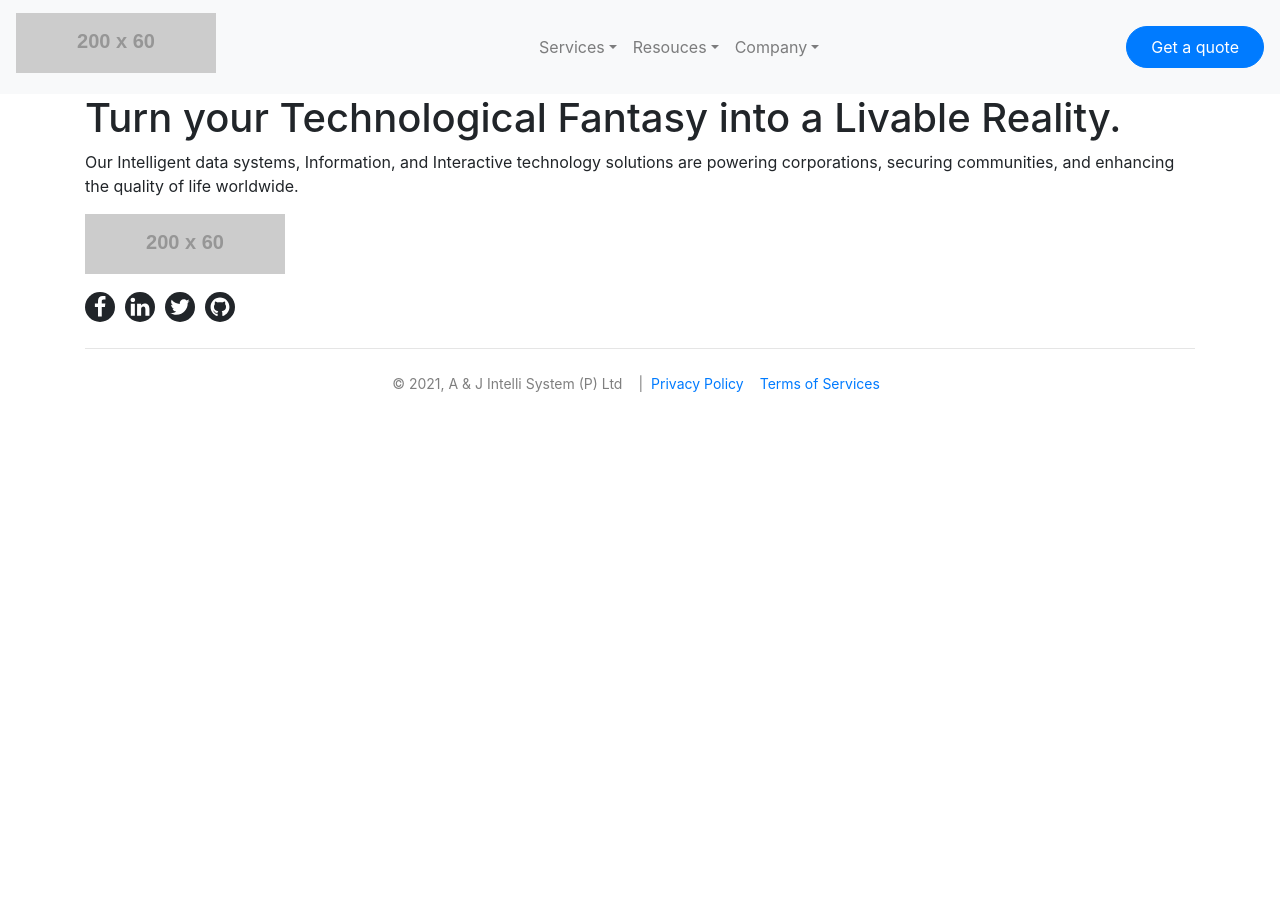
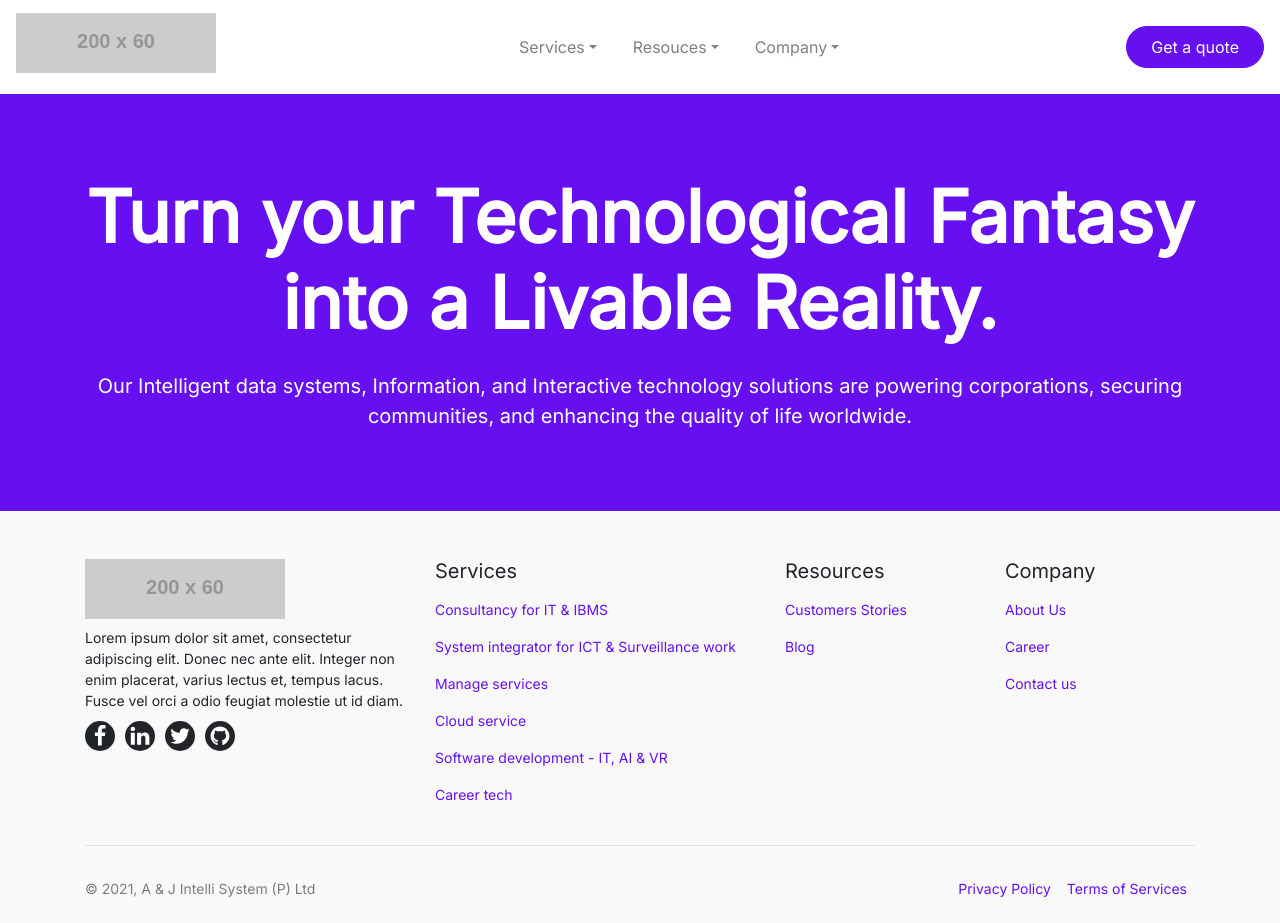
Before and after one commit to ukthapa/ajiswebsite, a Gatsby site: page / in a window 1280 px wide. Before the commit the page ends 800 px from the top, so only its background shows below. Built offline with nearby package versions, Linux system fonts and the light colour scheme; Gatsby itself is replaced by a stand-in of ours; placeholder pictures from the web are drawn by us.

Commit message:
theme development on progress

```diff
--- a/gatsby-config.js
+++ b/gatsby-config.js
@@ -14,9 +14,18 @@ module.exports = {
     // },
     "gatsby-plugin-react-helmet",
     "gatsby-plugin-sitemap",
+		{
+			resolve: 'gatsby-plugin-web-font-loader',
+      options: {
+        google: {
+          families: ['Inter']
+        }
+      }
+		},
     {
       resolve: "gatsby-plugin-manifest",
       options: {
+				start_url: '/',
         icon: "src/images/icon.png",
       },
     },
--- a/package.json
+++ b/package.json
@@ -27,6 +27,7 @@
     "gatsby-plugin-sass": "^4.2.0",
     "gatsby-plugin-sharp": "^3.2.0",
     "gatsby-plugin-sitemap": "^3.2.0",
+    "gatsby-plugin-web-font-loader": "^1.0.4",
     "gatsby-source-filesystem": "^3.2.0",
     "gatsby-transformer-sharp": "^3.2.0",
     "react": "^17.0.1",
--- a/src/components/banner.js
+++ b/src/components/banner.js
@@ -5,14 +5,16 @@ import { Container, Row, Col } from "react-bootstrap"
 
 const Banner = (props) => {
 	return (
+		<div className="banner-wrapper">
 			<Container>
 				<Row>
 					<Col>
-					<h1> Turn your Technological Fantasy into a Livable Reality. </h1>
-					<p> Our Intelligent data systems, Information, and Interactive technology solutions are powering corporations, securing communities, and enhancing the quality of life worldwide. </p>
+						<h1 className="text-center mb-4 display-3 "> Turn your Technological Fantasy into a Livable Reality. </h1>
+						<p className="text-center m-auto lead"> Our Intelligent data systems, Information, and Interactive technology solutions are powering corporations, securing communities, and enhancing the quality of life worldwide. </p>
 					</Col>
 				</Row>
 			</Container>
+		</div>
 	)
 }
 
--- a/src/components/footer.js
+++ b/src/components/footer.js
@@ -5,26 +5,68 @@ import Social from "./social.js"
 const Footer = () => {
 	return (
 		<footer>
-			<div class="footer">
+			<div className="footer pt-5 pb-3">
 				<Container fluid="md">
 					<Row>
-						<Col>
+						<Col className="services">
+							<h5>Services</h5>
+							<ul className="footer-link small">
+								<li>
+									<Nav.Link href="/consultancy-for-it-ibms">Consultancy for IT &amp; IBMS</Nav.Link>
+								</li>
+								<li>
+									<Nav.Link href="/system-integrator-for-ict-suveillance-work">System integrator for ICT &amp; Surveillance work</Nav.Link>
+								</li>
+								<li>
+									<Nav.Link href="/manage-services">Manage services</Nav.Link>
+								</li>
+								<li>
+									<Nav.Link href="/cloud-service">Cloud service</Nav.Link>
+								</li>
+								<li>
+									<Nav.Link href="/software-development">Software development - IT, AI &amp; VR</Nav.Link>
+								</li>
+								<li>
+									<Nav.Link href="/career-tech">Career tech</Nav.Link>
+								</li>
+							</ul>
+						</Col>
+						<Col className="resources">
+							<h5>Resources</h5>
+							<ul className="footer-link small">
+								<li>
+									<Nav.Link href="/customers-stories">Customers Stories</Nav.Link>
+								</li>
+								<li>
+									<Nav.Link href="/blog">Blog</Nav.Link>
+								</li>
+							</ul>
+						</Col>
+						<Col className="company">
+							<h5>Company</h5>
+							<ul className="footer-link small">
+								<li>
+									<Nav.Link href="/about-us">About Us</Nav.Link>
+								</li>
+								<li>
+									<Nav.Link href="/career">Career</Nav.Link>
+								</li>
+								<li>
+									<Nav.Link href="/contact">Contact us</Nav.Link>
+								</li>
+							</ul>
+						</Col>
+						<Col md={{ order: 'first'}} className="text-center text-md-left">
 							<Image src="https://via.placeholder.com/200x60?text=AJIS" alt="AJIS" className="mb-2" />
+							<div className="small">Lorem ipsum dolor sit amet, consectetur adipiscing elit. Donec nec ante elit. Integer non enim placerat, varius lectus et, tempus lacus. Fusce vel orci a odio feugiat molestie ut id diam. </div>
 							<Social />
-						</Col>
-						<Col>
-
-						</Col>
-						<Col>
-
 						</Col>
 					</Row>
 					<Row>
 						<Col>
-						<hr />
-						<div className="d-flex justify-content-center align-items-center small text-black-50">
-							<p className="mb-0 mr-3">&copy; 2021, A &amp; J Intelli System (P) Ltd</p>
-							<div className="d-none d-md-inline text-black-50"> | </div>
+						<hr className="mt-4 mb-4"/>
+						<div className="d-md-flex justify-content-center justify-content-md-between align-items-center small text-black-50 text-center text-md-left">
+							<p className="mb-0 mr-md-3 text-center text-md-left">&copy; 2021, A &amp; J Intelli System (P) Ltd</p>
 							<Nav className="justify-content-center">
 								<Nav.Item>
 									<Nav.Link href="/privacy-policy" className="p-2">Privacy Policy</Nav.Link>
--- a/src/components/primarynav.js
+++ b/src/components/primarynav.js
@@ -4,22 +4,22 @@ import { Navbar, Nav, NavDropdown, Image } from 'react-bootstrap'
 
 const PrimaryNav = () => {
 	return(
-		<Navbar bg="light" expand="lg">
-			<Navbar.Brand href="/"><Image src="https://via.placeholder.com/200x60?text=AJIS" alt="AJIS" className="mb-2" /></Navbar.Brand>
+		<Navbar expand="lg">
+			<Navbar.Brand to="/"><Image src="https://via.placeholder.com/200x60?text=AJIS" alt="AJIS" className="mb-2" /></Navbar.Brand>
 			<Navbar.Toggle aria-controls="basic-navbar-nav" />
 			<Navbar.Collapse id="basic-navbar-nav">
 			<Nav className="ml-auto">
 				<NavDropdown title="Services" id="services">
-					<NavDropdown.Item href="/consultancy-for-it-ibms">Consultancy for IT &amp; IBMS</NavDropdown.Item>
-					<NavDropdown.Item href="/system-integrator-for-ict-suveillance-work">System integrator for ICT &amp; Surveillance work</NavDropdown.Item>
-					<NavDropdown.Item href="/manage-services">Manage services</NavDropdown.Item>
-					<NavDropdown.Item href="/cloud-service">Cloud service</NavDropdown.Item>
-					<NavDropdown.Item href="/software-development">Software development - IT, AI &amp; VR</NavDropdown.Item>
-					<NavDropdown.Item href="/career-tech">Career tech</NavDropdown.Item>
+					<NavDropdown.Item to="/consultancy-for-it-ibms">Consultancy for IT &amp; IBMS</NavDropdown.Item>
+					<NavDropdown.Item to="/system-integrator-for-ict-suveillance-work">System integrator for ICT &amp; Surveillance work</NavDropdown.Item>
+					<NavDropdown.Item to="/manage-services">Manage services</NavDropdown.Item>
+					<NavDropdown.Item to="/cloud-service">Cloud service</NavDropdown.Item>
+					<NavDropdown.Item to="/software-development">Software development - IT, AI &amp; VR</NavDropdown.Item>
+					<NavDropdown.Item to="/career-tech">Career tech</NavDropdown.Item>
 				</NavDropdown>
 				<NavDropdown title="Resouces" id="resources">
-					<NavDropdown.Item href="/customer-stories">Customers stories</NavDropdown.Item>
-					<NavDropdown.Item href="/blog">Blog</NavDropdown.Item>
+					<NavDropdown.Item to="/customer-stories">Customers stories</NavDropdown.Item>
+					<NavDropdown.Item to="/blog">Blog</NavDropdown.Item>
 				</NavDropdown>
 				<NavDropdown title="Company" id="company">
 					<NavDropdown.Item href="/about-us">About us</NavDropdown.Item>
--- a/src/components/social.js
+++ b/src/components/social.js
@@ -3,7 +3,7 @@ import React from "react"
 
 const Social = () => {
 	return (
-		<ul className="sociallist">
+		<ul className="sociallist justify-content-center justify-content-md-start">
 			<li><a href="" target="_blank" className="fill-circle" ><svg version="1.1" xmlns="http://www.w3.org/2000/svg" viewBox="0 0 16 28"><path d="M14.984 0.187v4.125h-2.453c-1.922 0-2.281 0.922-2.281 2.25v2.953h4.578l-0.609 4.625h-3.969v11.859h-4.781v-11.859h-3.984v-4.625h3.984v-3.406c0-3.953 2.422-6.109 5.953-6.109 1.687 0 3.141 0.125 3.563 0.187z" fill="#fff"></path></svg></a></li>
 			<li><a href="" target="_blank" className="fill-circle"><svg version="1.1" xmlns="http://www.w3.org/2000/svg" viewBox="0 0 24 28"><path d="M5.453 9.766v15.484h-5.156v-15.484h5.156zM5.781 4.984c0.016 1.484-1.109 2.672-2.906 2.672v0h-0.031c-1.734 0-2.844-1.188-2.844-2.672 0-1.516 1.156-2.672 2.906-2.672 1.766 0 2.859 1.156 2.875 2.672zM24 16.375v8.875h-5.141v-8.281c0-2.078-0.75-3.5-2.609-3.5-1.422 0-2.266 0.953-2.641 1.875-0.125 0.344-0.172 0.797-0.172 1.266v8.641h-5.141c0.063-14.031 0-15.484 0-15.484h5.141v2.25h-0.031c0.672-1.062 1.891-2.609 4.672-2.609 3.391 0 5.922 2.219 5.922 6.969z" fill="#fff"></path></svg></a></li>
 			<li><a href="" target="_blank" className="fill-circle"><svg version="1.1" xmlns="http://www.w3.org/2000/svg" viewBox="0 0 26 28"><path d="M25.312 6.375c-0.688 1-1.547 1.891-2.531 2.609 0.016 0.219 0.016 0.438 0.016 0.656 0 6.672-5.078 14.359-14.359 14.359-2.859 0-5.516-0.828-7.75-2.266 0.406 0.047 0.797 0.063 1.219 0.063 2.359 0 4.531-0.797 6.266-2.156-2.219-0.047-4.078-1.5-4.719-3.5 0.313 0.047 0.625 0.078 0.953 0.078 0.453 0 0.906-0.063 1.328-0.172-2.312-0.469-4.047-2.5-4.047-4.953v-0.063c0.672 0.375 1.453 0.609 2.281 0.641-1.359-0.906-2.25-2.453-2.25-4.203 0-0.938 0.25-1.797 0.688-2.547 2.484 3.062 6.219 5.063 10.406 5.281-0.078-0.375-0.125-0.766-0.125-1.156 0-2.781 2.25-5.047 5.047-5.047 1.453 0 2.766 0.609 3.687 1.594 1.141-0.219 2.234-0.641 3.203-1.219-0.375 1.172-1.172 2.156-2.219 2.781 1.016-0.109 2-0.391 2.906-0.781z" fill="#fff"></path></svg></a></li>
--- a/src/scss/custom.scss
+++ b/src/scss/custom.scss
@@ -3,10 +3,27 @@ $theme-colors: (
     "danger": teal
 );
 
+$font-family-sans-serif:  'inter', sans-serif !default;
 
-$border-radius:               25rem !default;
-$border-radius-lg:            30rem !default;
-$border-radius-sm:            20rem !default;
+$font-weight-lighter:         100 !default;
+$font-weight-light:           300 !default;
+$font-weight-normal:          300 !default;
+$font-weight-bold:            600 !default;
+$font-weight-bolder:          800 !default;
+
+$headings-font-weight:        500 !default;
+
+$display1-weight:             600 !default;
+$display2-weight:             600 !default;
+$display3-weight:             600 !default;
+$display4-weight:             600 !default;
+
+$link-color:  #6610f2 !default;
+$primary:    #6610f2 !default;
+
+$btn-border-radius:            25rem !default;
+$btn-border-radius-lg:         30rem !default;
+$btn-border-radius-sm:         20rem !default;
 
 
 $input-btn-padding-y:         .5rem !default;
@@ -22,13 +39,45 @@ $input-btn-padding-x-lg:      3rem !default;
 @import "~bootstrap/scss/bootstrap";
 
 
+.navbar {
+	.nav-item {
+		margin: 0 10px;
+	}
+}
+
+
+.banner-wrapper {
+	background-color: $indigo;
+	color: $white;
+	padding: 5rem 0;
+}
+
+
+.footer-link {
+	list-style: none;
+	padding: 0;
+	margin: 0 0 8px;
+	a {
+		padding-left: 0;
+	}
+}
+
+footer {
+	background-color: #f9f9f9;
+	.resources, .company {
+		flex: 0 1 220px;
+	}
+}
+
+
+
+
 .sociallist {
 	list-style: none;
 	padding: 0;
 	margin: 10px  0;
 	display: flex;
 	align-items: center;
-	justify-content: flex-start;
 	li {
 		margin-left: 10px;
 		&:first-child {
```
Also changed, not shown: 1 other file. Lines whose indentation alone changed are shown as unchanged.
